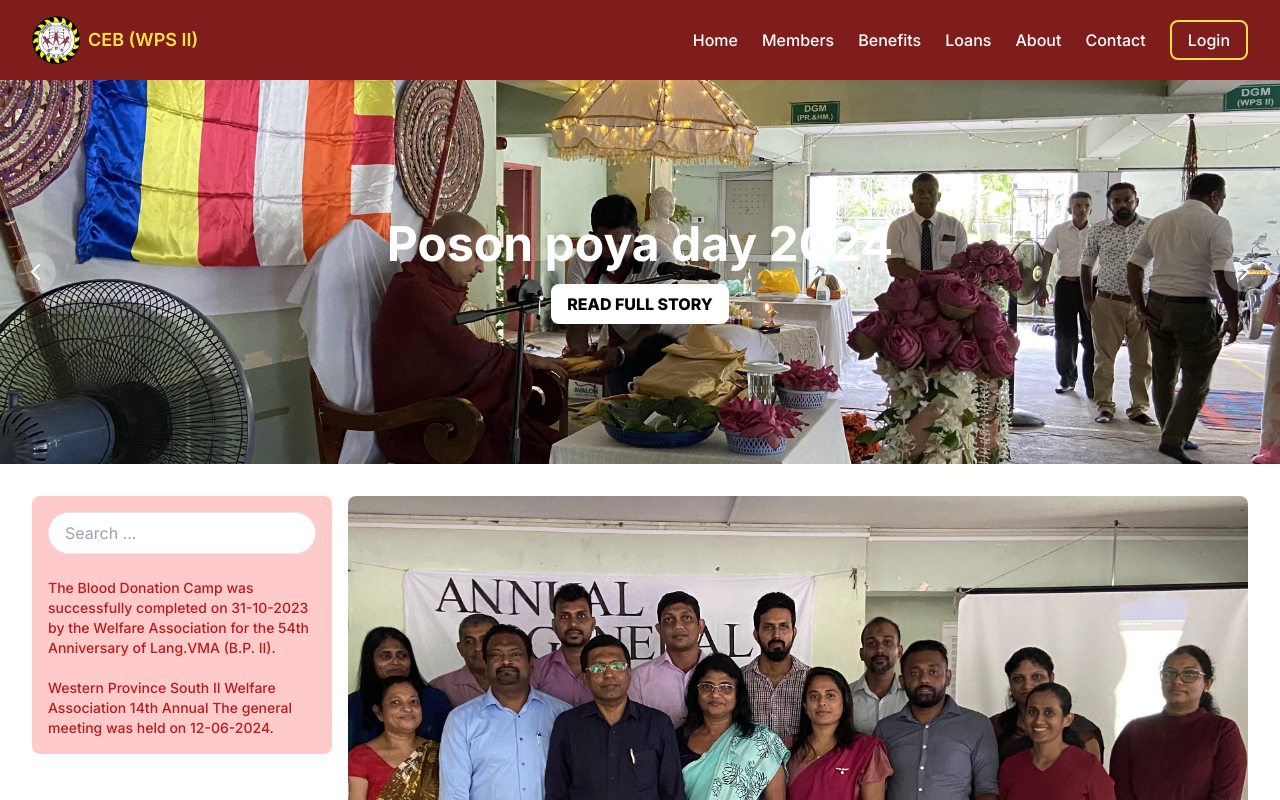
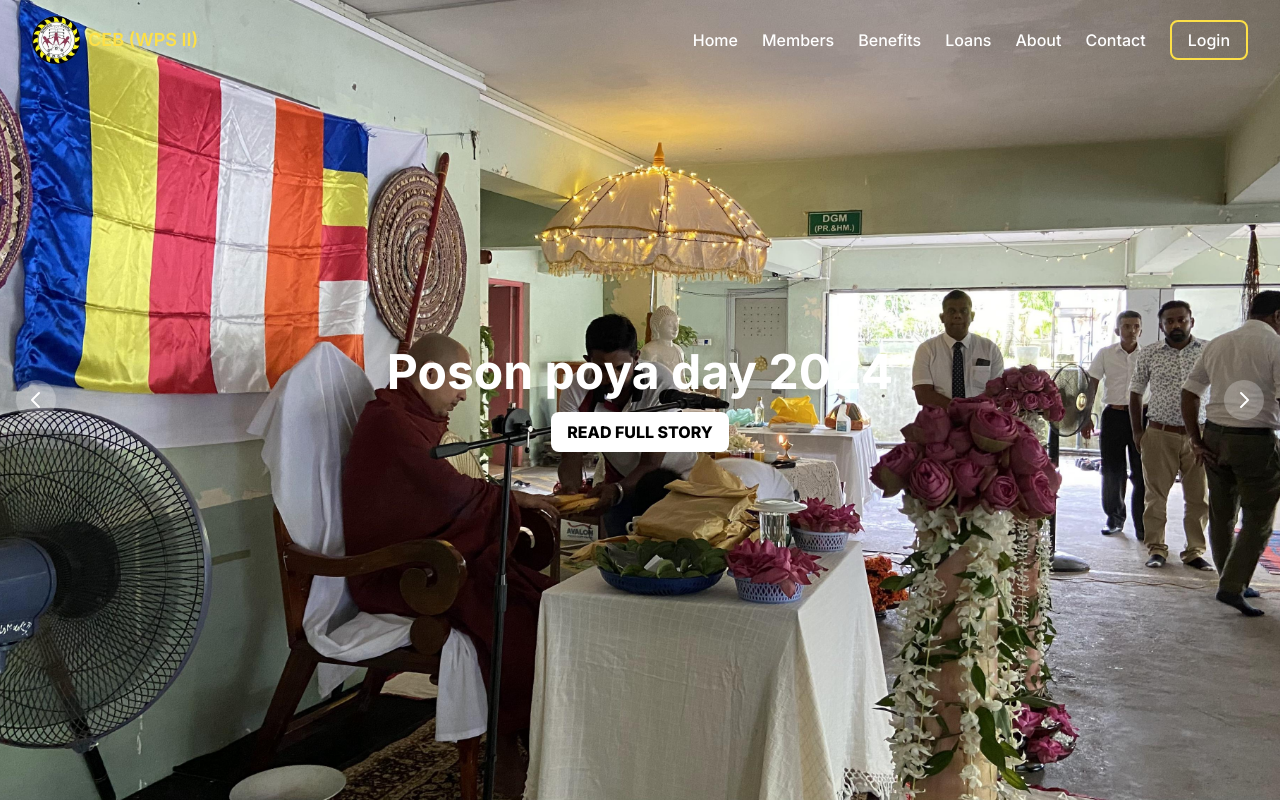
Before and after one commit to ITCEBWPS2/cebWelfareFrontend, a React (Vite) app: page / in a window 1280 px wide. Shown: the top 800 px of the page. Built offline with nearby package versions, Linux system fonts and the light colour scheme.

Commit message:
fix: fix navbar position

```diff
--- a/src/components/HorizontalCarousel.jsx
+++ b/src/components/HorizontalCarousel.jsx
@@ -42,14 +42,14 @@ const HorizontalCarousel = () => {
   }, [current]);
 
   return (
-    <div className="relative min-h-96 w-full overflow-hidden">
+    <div className="relative min-h-screen w-full overflow-hidden">
       <div
         className="flex transition-transform duration-500"
         style={{ transform: `translateX(-${current * 100}%)` }}
       >
         {slides.map((slide, index) => (
           <div key={index} className="flex-shrink-0 w-full relative">
-            <div className="absolute h-96 inset-0 bg-black bg-opacity-50">
+            <div className="absolute h-screen inset-0 bg-black bg-opacity-50">
               <img
                 src={slide.image}
                 alt={slide.text}
--- a/src/components/Navbar.jsx
+++ b/src/components/Navbar.jsx
@@ -1,5 +1,5 @@
 // src/components/Navbar.jsx
-import React from "react";
+import React, { useEffect, useState } from "react";
 import { Link, useNavigate } from "react-router-dom";
 import {
   Sheet,
@@ -12,6 +12,18 @@ import { Menu } from "lucide-react";
 
 const Navbar = () => {
   const navigate = useNavigate();
+  const [scrolled, setScrolled] = useState(false);
+
+  useEffect(() => {
+    const handleScroll = () => {
+      setScrolled(window.scrollY > 0); // Change background when scrolled
+    };
+
+    window.addEventListener("scroll", handleScroll);
+    return () => {
+      window.removeEventListener("scroll", handleScroll);
+    };
+  }, []);
 
   const handleLogout = () => {
     // Clear the token from localStorage
@@ -22,7 +34,12 @@ const Navbar = () => {
   };
 
   return (
-    <nav className="bg-red-900 py-4">
+    <div className="sticky top-0 z-10">
+      <nav
+        className={`absolute top-0 py-4 w-full ${
+          scrolled ? "bg-red-900" : "bg-transparent"
+        } transition-colors duration-300`}
+      >
         <div className="wrapper flex-between">
           {/* Logo Section */}
           <Link to="/">
@@ -107,10 +124,16 @@ const Navbar = () => {
                   >
                     Benefits
                   </Link>
-                <Link to="/loans" className="text-white hover:text-yellow-300">
+                  <Link
+                    to="/loans"
+                    className="text-white hover:text-yellow-300"
+                  >
                     Loans
                   </Link>
-                <Link to="/about" className="text-white hover:text-yellow-300">
+                  <Link
+                    to="/about"
+                    className="text-white hover:text-yellow-300"
+                  >
                     About
                   </Link>
                   <Link
@@ -132,6 +155,7 @@ const Navbar = () => {
           </div>
         </div>
       </nav>
+    </div>
   );
 };
 
--- a/tailwind.config.js
+++ b/tailwind.config.js
@@ -1,19 +1,16 @@
 /** @type {import('tailwindcss').Config} */
 export default {
-    darkMode: ["class"],
-    content: [
-    "./index.html",
-    "./src/**/*.{js,ts,jsx,tsx}",
-  ],
+  darkMode: ["class"],
+  content: ["./index.html", "./src/**/*.{js,ts,jsx,tsx}"],
   theme: {
-  	extend: {
-  		borderRadius: {
-  			lg: 'var(--radius)',
-  			md: 'calc(var(--radius) - 2px)',
-  			sm: 'calc(var(--radius) - 4px)'
-  		},
-  		colors: {}
-  	}
+    extend: {
+      borderRadius: {
+        lg: "var(--radius)",
+        md: "calc(var(--radius) - 2px)",
+        sm: "calc(var(--radius) - 4px)",
+      },
+      colors: {},
+    },
   },
   plugins: [require("tailwindcss-animate")],
-}
+};
```
Lines whose indentation alone changed are shown as unchanged.
